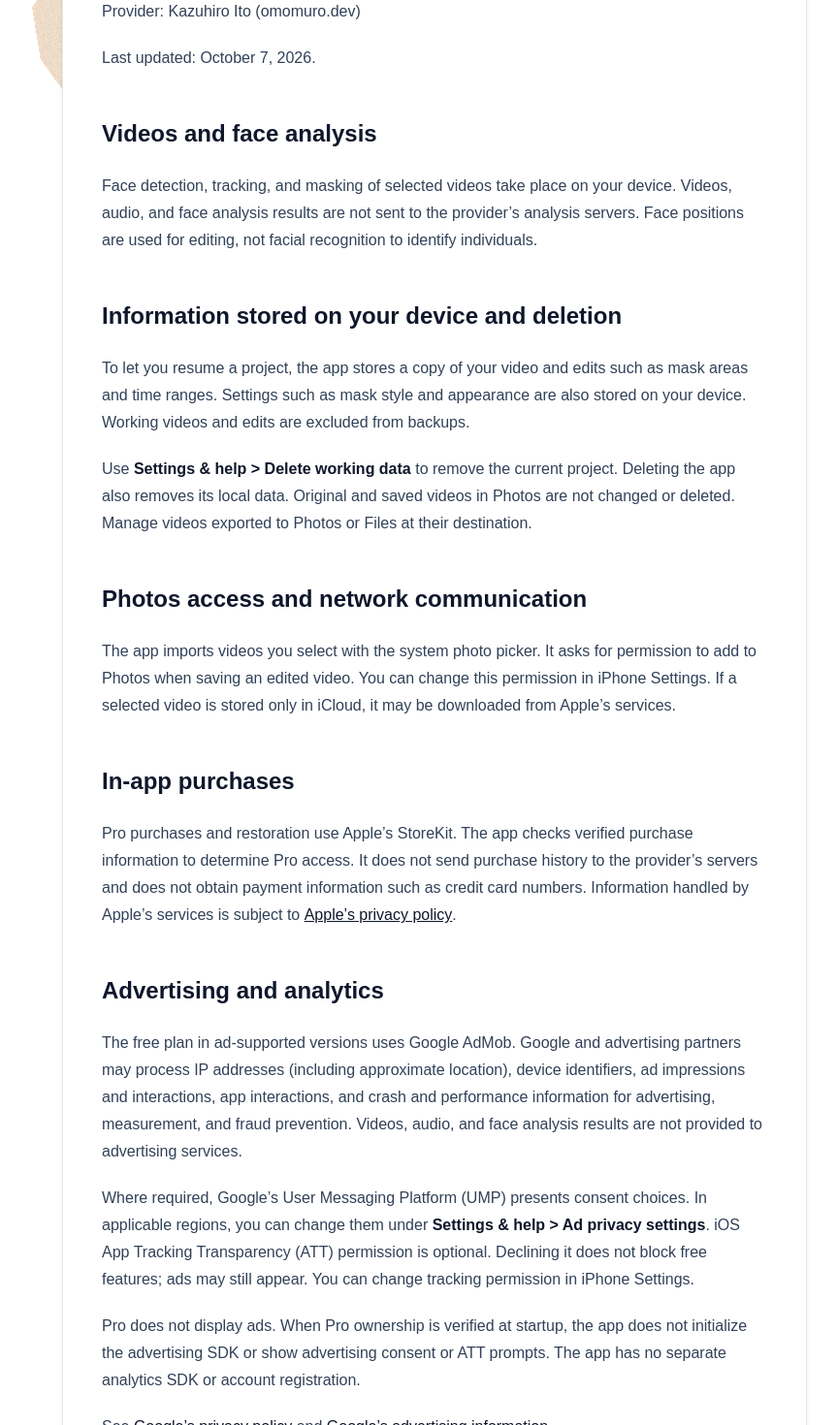
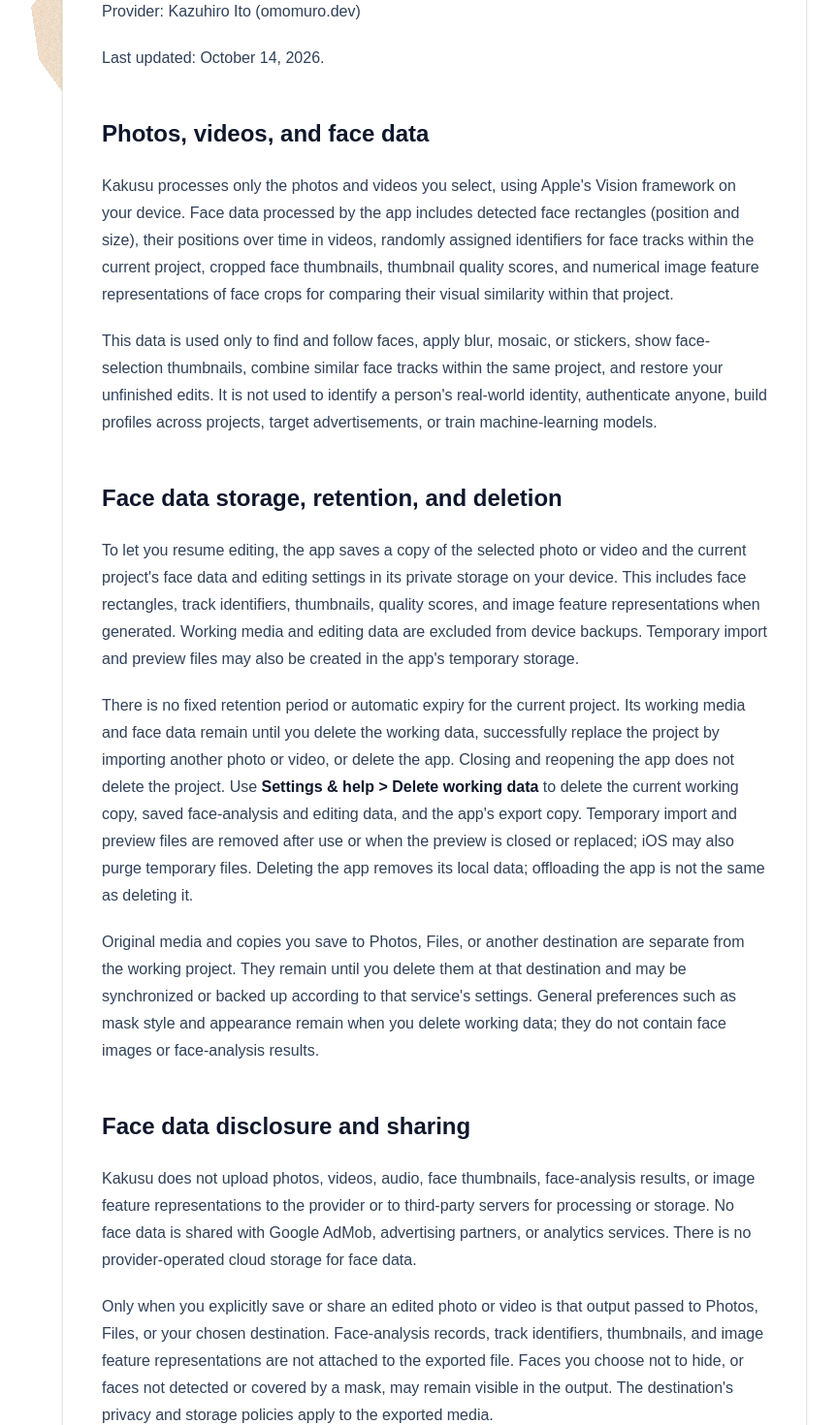
Before and after one commit to KazuhiroIto0127/omomuro.dev, a Next.js app: page /works/kakusu/en/privacy in a window 1280 px wide. Shown: the part 340-1810 px from the top of the page at 97% size, without its empty margins (192-1055 px from the left). Built offline with nearby package versions, Linux system fonts and the light colour scheme; no server answers; a web font is replaced by a local one; what tailwindcss-radix would draw is missing.

Commit message:
docs: clarify Kakusu face data handling and retention

```diff
--- a/contents/kakusu/en/privacy.md
+++ b/contents/kakusu/en/privacy.md
@@ -1,20 +1,30 @@
 Provider: Kazuhiro Ito (omomuro.dev)
 
-Last updated: October 7, 2026.
+Last updated: October 14, 2026.
 
-## Videos and face analysis
+## Photos, videos, and face data
 
-Face detection, tracking, and masking of selected videos take place on your device. Videos, audio, and face analysis results are not sent to the provider’s analysis servers. Face positions are used for editing, not facial recognition to identify individuals.
+Kakusu processes only the photos and videos you select, using Apple's Vision framework on your device. Face data processed by the app includes detected face rectangles (position and size), their positions over time in videos, randomly assigned identifiers for face tracks within the current project, cropped face thumbnails, thumbnail quality scores, and numerical image feature representations of face crops for comparing their visual similarity within that project.
 
-## Information stored on your device and deletion
+This data is used only to find and follow faces, apply blur, mosaic, or stickers, show face-selection thumbnails, combine similar face tracks within the same project, and restore your unfinished edits. It is not used to identify a person's real-world identity, authenticate anyone, build profiles across projects, target advertisements, or train machine-learning models.
 
-To let you resume a project, the app stores a copy of your video and edits such as mask areas and time ranges. Settings such as mask style and appearance are also stored on your device. Working videos and edits are excluded from backups.
+## Face data storage, retention, and deletion
 
-Use **Settings & help > Delete working data** to remove the current project. Deleting the app also removes its local data. Original and saved videos in Photos are not changed or deleted. Manage videos exported to Photos or Files at their destination.
+To let you resume editing, the app saves a copy of the selected photo or video and the current project's face data and editing settings in its private storage on your device. This includes face rectangles, track identifiers, thumbnails, quality scores, and image feature representations when generated. Working media and editing data are excluded from device backups. Temporary import and preview files may also be created in the app's temporary storage.
+
+There is no fixed retention period or automatic expiry for the current project. Its working media and face data remain until you delete the working data, successfully replace the project by importing another photo or video, or delete the app. Closing and reopening the app does not delete the project. Use **Settings & help > Delete working data** to delete the current working copy, saved face-analysis and editing data, and the app's export copy. Temporary import and preview files are removed after use or when the preview is closed or replaced; iOS may also purge temporary files. Deleting the app removes its local data; offloading the app is not the same as deleting it.
+
+Original media and copies you save to Photos, Files, or another destination are separate from the working project. They remain until you delete them at that destination and may be synchronized or backed up according to that service's settings. General preferences such as mask style and appearance remain when you delete working data; they do not contain face images or face-analysis results.
+
+## Face data disclosure and sharing
+
+Kakusu does not upload photos, videos, audio, face thumbnails, face-analysis results, or image feature representations to the provider or to third-party servers for processing or storage. No face data is shared with Google AdMob, advertising partners, or analytics services. There is no provider-operated cloud storage for face data.
+
+Only when you explicitly save or share an edited photo or video is that output passed to Photos, Files, or your chosen destination. Face-analysis records, track identifiers, thumbnails, and image feature representations are not attached to the exported file. Faces you choose not to hide, or faces not detected or covered by a mask, may remain visible in the output. The destination's privacy and storage policies apply to the exported media.
 
 ## Photos access and network communication
 
-The app imports videos you select with the system photo picker. It asks for permission to add to Photos when saving an edited video. You can change this permission in iPhone Settings. If a selected video is stored only in iCloud, it may be downloaded from Apple’s services.
+The app imports photos and videos you select with the system photo picker. It asks for permission to add to Photos when saving edited media. You can change this permission in device Settings. If selected media is stored only in iCloud, it may be downloaded from Apple's services. This does not send the app's face-analysis data to Apple.
 
 ## In-app purchases
 
@@ -22,7 +32,7 @@ Pro purchases and restoration use Apple’s StoreKit. The app checks verified pu
 
 ## Advertising and analytics
 
-The free plan in ad-supported versions uses Google AdMob. Google and advertising partners may process IP addresses (including approximate location), device identifiers, ad impressions and interactions, app interactions, and crash and performance information for advertising, measurement, and fraud prevention. Videos, audio, and face analysis results are not provided to advertising services.
+The free plan in ad-supported versions uses Google AdMob. Google and advertising partners may process IP addresses (including approximate location), device identifiers, ad impressions and interactions, app interactions, and crash and performance information for advertising, measurement, and fraud prevention. Photos, videos, audio, and face data are not provided to advertising services.
 
 Where required, Google’s User Messaging Platform (UMP) presents consent choices. In applicable regions, you can change them under **Settings & help > Ad privacy settings**. iOS App Tracking Transparency (ATT) permission is optional. Declining it does not block free features; ads may still appear. You can change tracking permission in iPhone Settings.
 
@@ -30,13 +40,13 @@ Pro does not display ads. When Pro ownership is verified at startup, the app doe
 
 See [Google’s privacy policy](https://policies.google.com/privacy?hl=en) and [Google’s advertising information](https://policies.google.com/technologies/ads?hl=en).
 
-This website is separate from the app. The website uses Vercel Web Analytics and Speed Insights to measure visits and performance. If Google Analytics is configured, browsing information may be sent to Google. Hosting providers may process access information when serving pages. Videos edited in the app and face analysis results are not provided to these services.
+This website is separate from the app. The website uses Vercel Web Analytics and Speed Insights to measure visits and performance. If Google Analytics is configured, browsing information may be sent to Google. Hosting providers may process access information when serving pages. Photos and videos edited in the app and face data are not provided to these services.
 
 See [Vercel’s data practices](https://vercel.com/docs/analytics/privacy-policy) and [Google’s privacy policy](https://policies.google.com/privacy?hl=en).
 
 ## Sharing outside the app
 
-When you choose a destination through the sharing feature, the video is passed to that service. Refer to the destination service’s policy for how it handles information.
+When you choose a destination through the sharing feature, the edited photo or video is passed to that service as described in "Face data disclosure and sharing" above. Refer to the destination service’s policy for how it handles information.
 
 ## Contact and changes
 
--- a/pages/works/kakusu/en/privacy.tsx
+++ b/pages/works/kakusu/en/privacy.tsx
@@ -5,7 +5,7 @@ import KakusuDocument from '@/components/kakusu/Document';
 
 export default function KakusuEnglishPage({ content }: { content: string }) {
   return (
-    <KakusuDocument language="en" title="Privacy policy" description="How Kakusu handles videos, editing data, and purchases.">
+    <KakusuDocument language="en" title="Privacy policy" description="How Kakusu handles photos, videos, face data, advertising, and purchases.">
       <ReactMarkdown>{content}</ReactMarkdown>
     </KakusuDocument>
   );
```
Also changed, not shown: pages/works/kakusu/privacy.tsx (+15 -10 lines).
